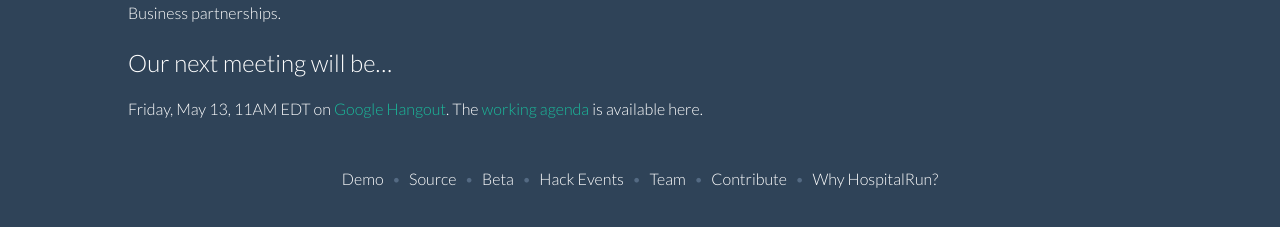
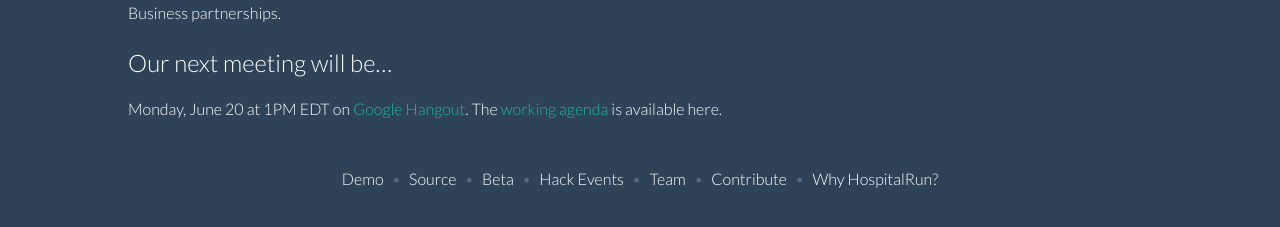
Before and after one commit to HospitalRun/hospitalrun.io, a Jekyll site: the page built from team/index.md, in a window 1280 px wide. Shown: the part 201-428 px from the top of the page. Built offline with Jekyll 4.4.1, drawn with Linux system fonts in a browser that asks for light colours.

Commit message:
updated team meeting
Added the June meeting.

```diff
--- a/team/index.md
+++ b/team/index.md
@@ -7,4 +7,5 @@ layout: demo
 Each 4-5 weeks, the project team hosts a public meeting where we review various aspects of the project, including: Architecture, Design, Product Management, Events, Marketing, Mentoring &amp; recruitment, Launch process (beta), Partner feedback, and long-term issues like Internationalization and Business partnerships.
 
 ## Our next meeting will be...
-Friday, May 13, 11AM EDT on <a href="https://hangouts.google.com/hangouts/_/cureinternational.org/hospitalrun-may">Google Hangout</a>. The <a href="https://docs.google.com/document/d/1Ir5SfmjR4yWQ83gohJyR-EWsjPnMe2TfBMz2-L-P1rw/edit#heading=h.6ehh01x1incu">working agenda</a> is available here.
+
+Monday, June 20 at 1PM EDT on <a href="https://hangouts.google.com/hangouts/_/cureinternational.org/hospitalrun">Google Hangout</a>. The <a href="https://docs.google.com/document/d/1TfuT4NccWBFmZViOLyZPEbWLA2O1ArPg0B5Tn50lSM0/edit">working agenda</a> is available here.
```
